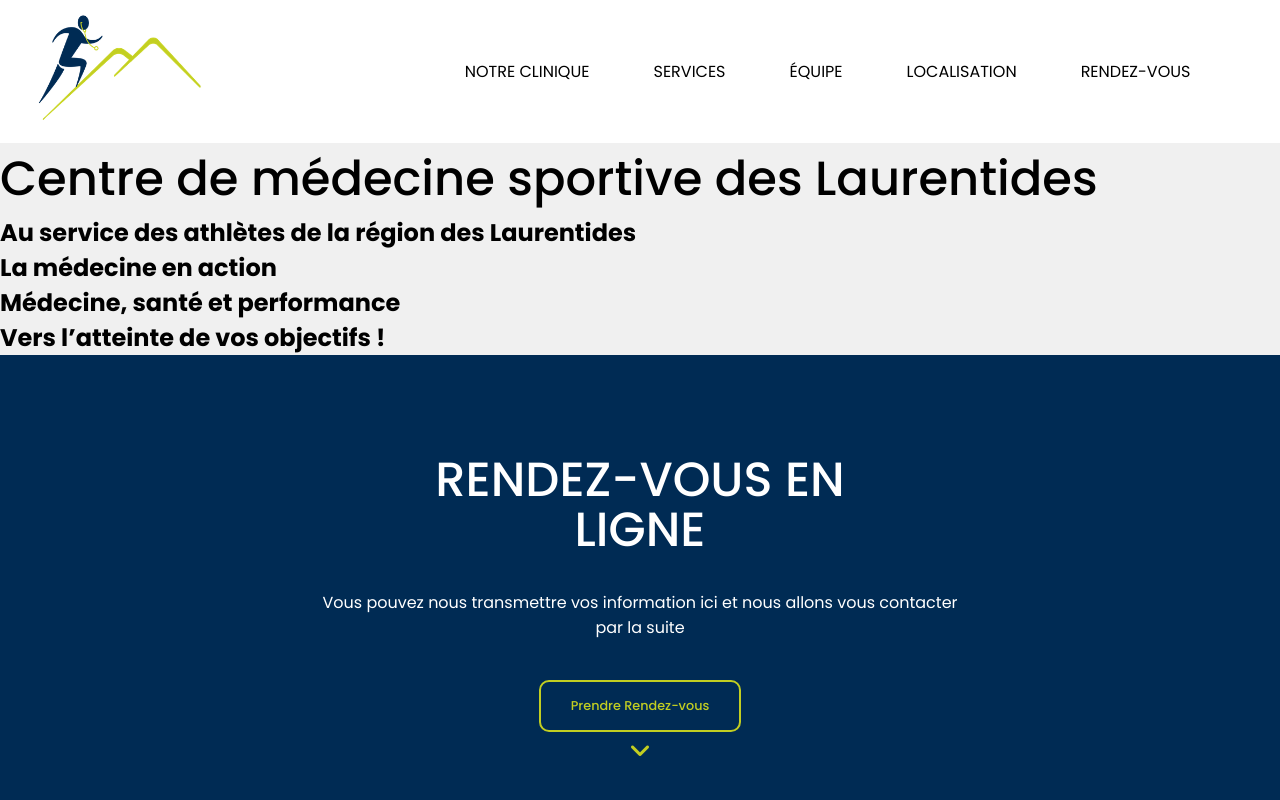
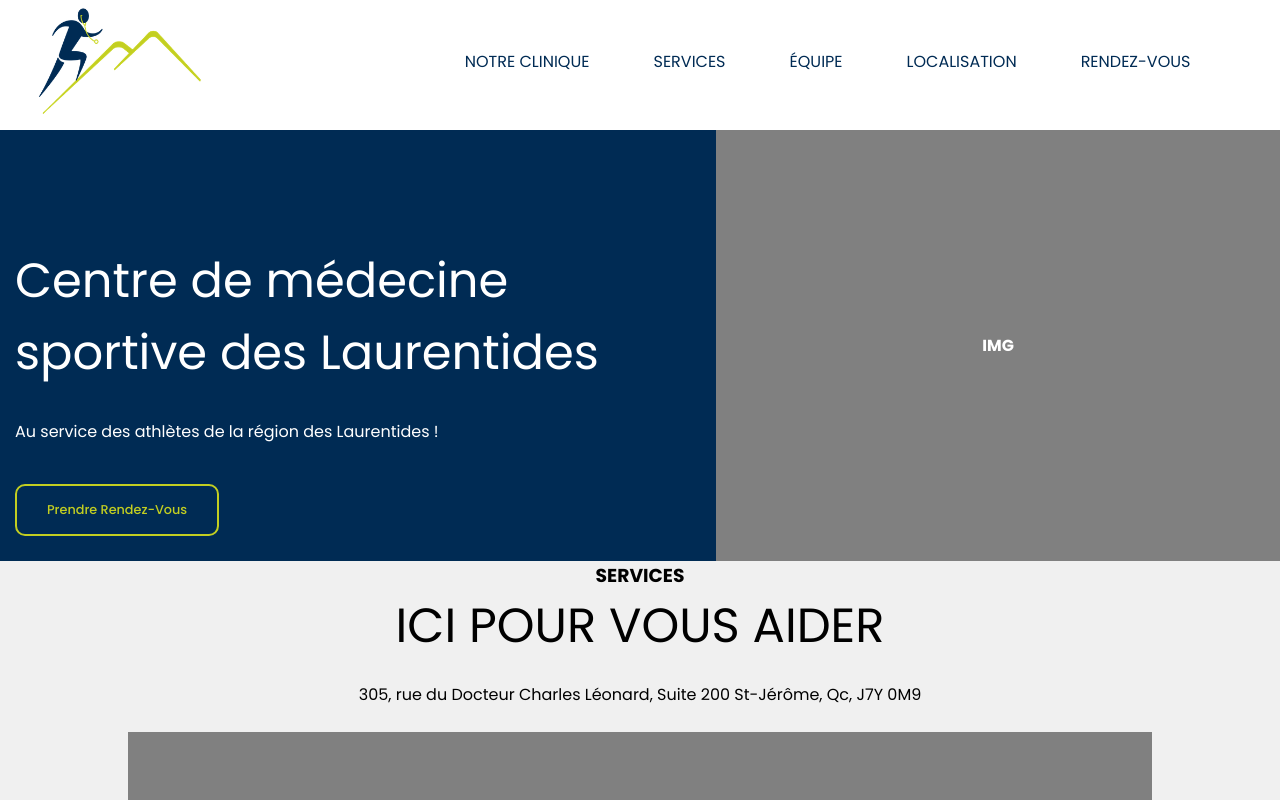
Before and after one commit to GabGo51/cms-website, a React (Create React App) app: page / in a window 1280 px wide. Shown: the top 800 px of the page. Built offline with nearby package versions, Linux system fonts and the light colour scheme.

Commit message:
initial intro setup

```diff
--- a/src/App.js
+++ b/src/App.js
@@ -13,10 +13,10 @@ function App() {
     <Container>
       <Header/>
       <Intro/>
-      <Form/>
       <Service/>
       <Location/>
       <Booking/>
+      <Form/>
       <Footer/>
     </Container>
   );
--- a/src/components/Form.js
+++ b/src/components/Form.js
@@ -13,12 +13,14 @@ const Form = () => {
   return (
     <Container form = {form}>
       <h2>RENDEZ-VOUS EN LIGNE</h2>
-      <p>Vous pouvez nous transmettre vos information ici et nous allons vous contacter par la suite</p>
+      <p>Remplissez le formulaire ci-dessous et nous vous contacterons dans les plus brefs délais.
+
+Pour les soins d'urgence, veuillez appeler <span>450 438-0911</span> </p>
       <button onClick={toggleForm}>Prendre Rendez-vous</button>
       <i class="fa-solid fa-angle-down" form = {form}></i>
       {form &&(
         <form>
-
+          <input/>
 
         </form>
       )}
@@ -40,15 +42,27 @@ transition: 0.4s;
 h2{
   font-weight: 500;
   font-size: 3em;
-  width: 40vw;
+  max-width: 40vw;
   text-align: center;
   line-height: 50px;
   margin-bottom: 35px;
+  @media (max-width:800px){
+    font-size: 2.5em;
+    max-width: 100vw;
+  }
 }
  p{
   text-align: center;
-  width: 50vw;
+  max-width: 43vw;
   margin-bottom: 40px;
+
+  span{
+    color: #c2ce21;
+  }
+
+  @media (max-width:800px){
+    max-width: 80vw;
+  }
  }
 
  button{
@@ -72,10 +86,15 @@ h2{
  i{
   color: #c2ce21;
   scale: 1.5;
+  transition: 0.5 ease-out;
   ${props => props.form && css`
     transform: rotateX(180deg);
   `}
  }
+
+ form{
+  margin-top:30px;
+ }
 `
 
 export default Form
--- a/src/components/Header.js
+++ b/src/components/Header.js
@@ -18,17 +18,15 @@ const Header = () => {
         <Services>
           <i className="fa-solid fa-bars" onClick={toggleMenu}></i>
           <ul className={isOpen ? 'open' : ''}>
-            <li><a href="#">NOTRE CLINIQUE</a></li>
-            <li><a href="#">SERVICES</a></li>
-            <li><a href="#">ÉQUIPE</a></li>
-            <li><a href="#">LOCALISATION</a></li>
-            <li><a href="#">RENDEZ-VOUS</a></li>
+            <li>NOTRE CLINIQUE</li>
+            <li>SERVICES</li>
+            <li>ÉQUIPE</li>
+            <li>LOCALISATION</li>
+            <li>RENDEZ-VOUS</li>
           </ul>
         </Services>
       </NavWrapper>
-      <h1>Centre de médecine sportive des Laurentides</h1>
-      <h2>Au service des athlètes
-     de la région des Laurentides</h2>
+
     </Container>
 
 
@@ -46,14 +44,23 @@ const NavWrapper = styled.div`
   display: flex;
   justify-content: space-between;
   align-items: center;
-  padding: 1vw 2vw;
+  padding: 0.5vw 2vw;
   background-color: white;
   color: black;
   position: relative;
 
-  a {
-    color: black;
+  li{
+    color: #002b54;
     text-decoration: none;
+    padding-bottom: 5px;
+    transition: 0.4s;
+    cursor: pointer;
+    border-bottom: 1px solid transparent;
+
+    &:hover {
+      border-bottom: 1px solid #c2ce21;
+      transform: translateY(-5%);
+    }
   }
 `;
 
@@ -74,6 +81,11 @@ const Services = styled.nav`
     display: none;
     transform: translateX(-100%);
     scale: 1.2;
+    transition: 400ms;
+
+    &:hover{
+      scale: 1.3;
+    }
   }
 
   ul {
--- a/src/components/Intro.js
+++ b/src/components/Intro.js
@@ -4,13 +4,80 @@ import { styled } from "styled-components";
 const Intro = () => {
   return (
     <Container>
-      <h2>La médecine en action</h2>
-      <h2>Médecine, santé et performance</h2>
-      <h2>Vers l’atteinte de vos objectifs !</h2>
+      <ColorBox>
+        <h1>Centre de médecine sportive des Laurentides</h1>
+        <p>Au service des athlètes de la région des Laurentides !</p>
+        <button>Prendre Rendez-Vous</button>
+      </ColorBox>
+
+      <ImgBox>
+        <>IMG</>
+      </ImgBox>
     </Container>
   );
 };
 
-const Container = styled.section``;
+const Container = styled.section`
+  display: flex;
+
+  @media (max-width: 1000px) {
+    flex-direction: column;
+  }
+`;
+
+const ColorBox = styled.div`
+  background-color: #002b54;
+  color: white;
+  padding: 15px;
+  @media (max-width: 1000px) {
+    display: flex;
+    flex-direction: column;
+    align-items: center;
+    justify-content: center;
+    text-align: center;
+  }
+
+  h1 {
+    font-weight: 400;
+    font-size: 3em;
+    margin-top: 100px;
+    margin-bottom: 30px;
+    @media (max-width: 1000px) {
+      margin-top: 20px;
+    }
+    @media (max-width: 600px) {
+      font-size: 1.8em;
+    }
+  }
+
+  button {
+    background-color: #002b54;
+    color: #c2ce21;
+    padding: 15px 30px;
+    border: 2px solid #c2ce21;
+    border-radius: 10px;
+    font-weight: 500;
+    cursor: pointer;
+    margin-bottom: 10px;
+    transition: 0.4s;
+    font-size: 0.8em;
+    margin-top: 40px;
+    &:hover {
+    }
+  }
+`;
+
+const ImgBox = styled.div`
+  width: 70vw;
+  background-color: grey;
+  display: flex;
+  align-items: center;
+  justify-content: center;
+  color: white;
+  font-weight: bold;
+  @media (max-width: 1000px) {
+    width: 100vw;
+  }
+`;
 
 export default Intro;
```
